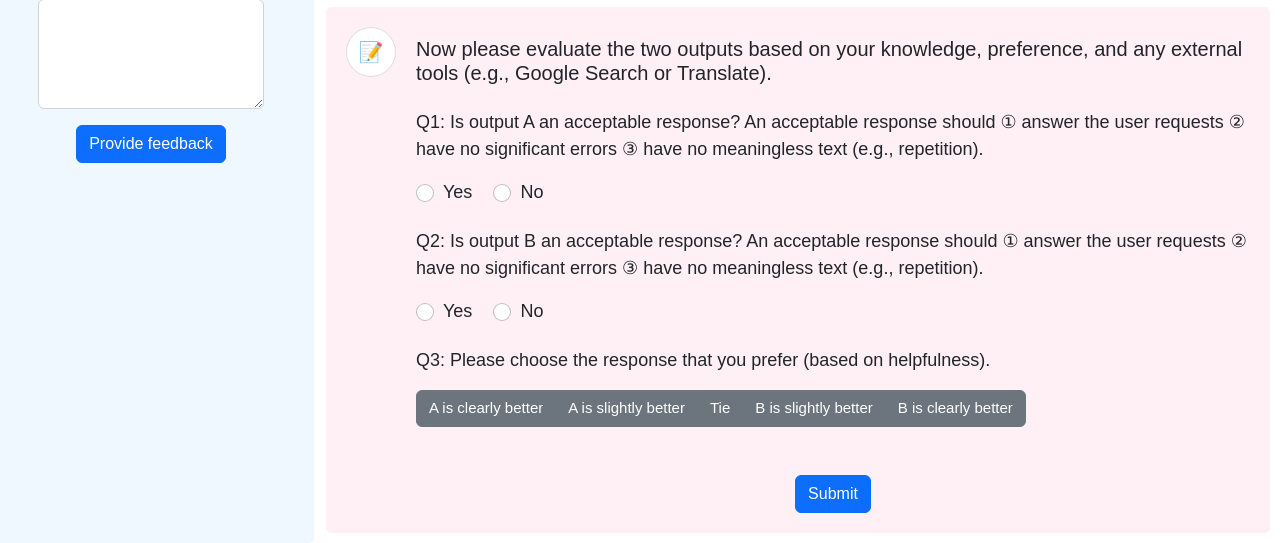
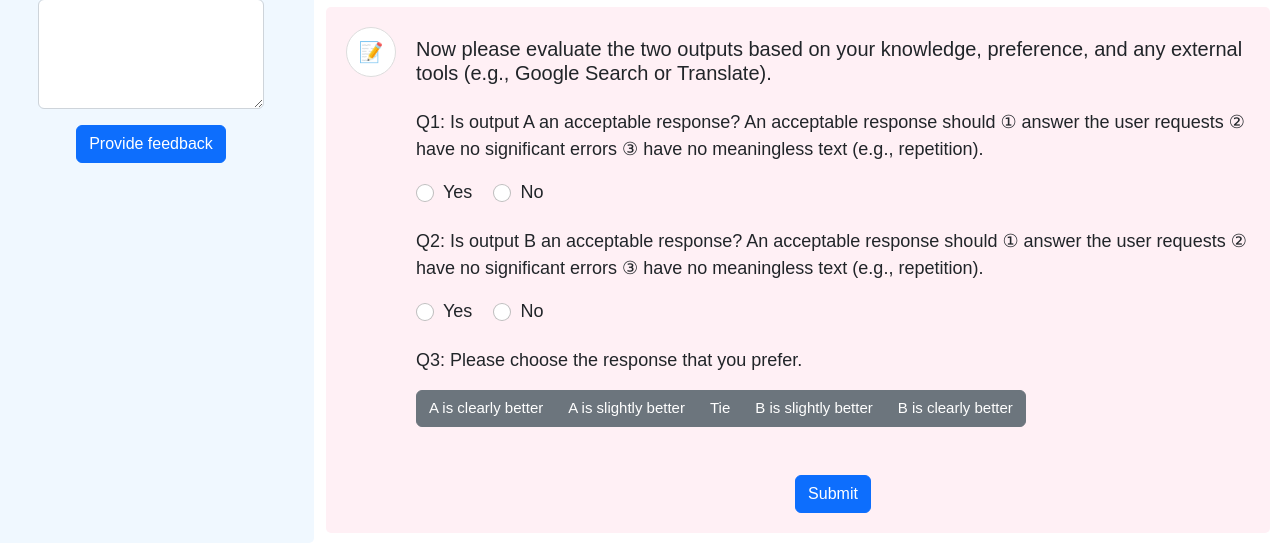
Before and after one commit to nondatur/olmo_humaneval_port, a Flask app: page /instances/1 in a window 1280 px wide. Shown: the part 773-1316 px from the top of the page. Run offline with Flask 3, Linux system fonts and the light colour scheme; parts of the project's set-up code (start-up, migrations or seed data) failed here and were passed over.

```diff
--- a/templates/index.html
+++ b/templates/index.html
@@ -151,7 +151,7 @@
                                 </div>
                             </div>
                             <div class="form-group eval-form-item">
-                                <p>Q3: Please choose the response that you prefer (based on helpfulness).</p>
+                                <p>Q3: Please choose the response that you prefer.</p>
                                 <div class="btn-group" role="group">
                                     <input type="radio" class="btn-check" name="preference-selection" id="preference-selection-a-better" value="a-is-better" autocomplete="off">
                                     <label class="btn btn-secondary" for="preference-selection-a-better" style="font-size: 15px;">A is clearly better</label>
```
Also changed, not shown: 1 other file.
